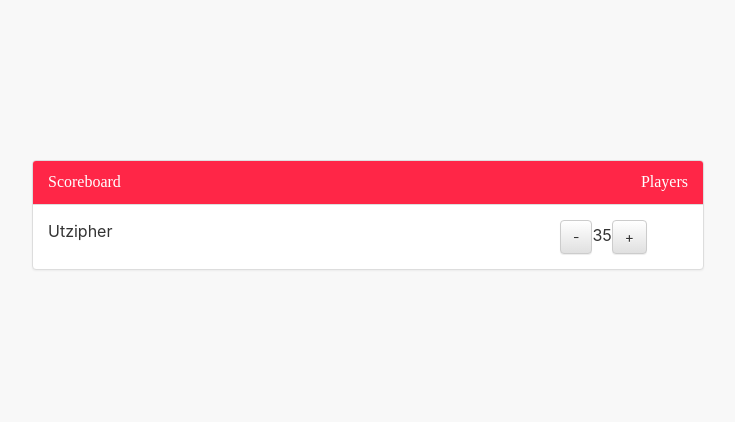
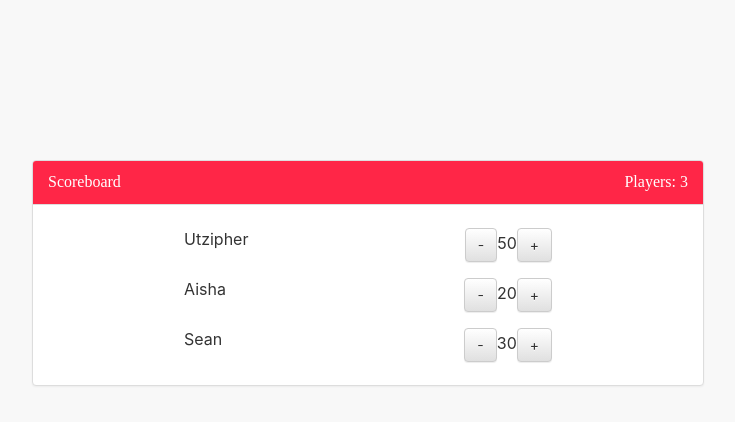
Before and after one commit to jordanutz/Scoreboard, a React (Create React App) app: page / in a window 1280 px wide. Shown: the top 422 px of the page, without its empty margins (272-1007 px from the left). Built offline with nearby package versions, Linux system fonts and the light colour scheme.

Commit message:
Completed components and passed props.

```diff
--- a/src/App.js
+++ b/src/App.js
@@ -1,13 +1,17 @@
 import React, { Component } from 'react';
 import './App.css';
 import Header from './components/Header/Header';
-import Players from './components/Players/Players';
 
 class App extends Component {
   render() {
     return (
       <div>
-        <Players />
+
+        <Header
+          title="Scoreboard"
+          totalPlayers={3}
+          />
+
       </div>
     )
   }
--- /dev/null
+++ b/src/components/Counter/Counter.js
@@ -0,0 +1,15 @@
+import React, {Component} from 'react';
+import {Button} from 'react-bootstrap';
+
+const Counter = (props) => {
+  console.log(props)
+  return (
+    <div className="counter">
+      <Button className="decrement-button"> - </Button>
+      <span className="player-score">{props.score}</span>
+      <Button className="increment-button"> + </Button>
+    </div>
+  )
+}
+
+export default Counter;
--- a/src/components/Header/Header.css
+++ b/src/components/Header/Header.css
@@ -0,0 +1,33 @@
+.players-container {
+  width: 100%;
+  height: auto;
+  display: flex;
+  justify-content: center;
+}
+
+.panel-container {
+  width: 70%;
+}
+
+.panel-default > .panel-heading {
+  background: #FF2647;
+  color: white;
+  font-family: campjustice;
+  display: flex;
+  justify-content: space-between;
+}
+
+.player-profile {
+  display: flex;
+  justify-content: space-between;
+  width: 100%
+}
+
+.player {
+  width: 60%;
+  height: auto;
+}
+
+.counter {
+  height: auto;
+}
--- a/src/components/Header/Header.js
+++ b/src/components/Header/Header.js
@@ -1,26 +1,25 @@
-import React from 'react'
-import './Header.css'
-import { Navbar, Nav, NavItem, NavDropdown, MenuItem } from 'react-bootstrap';
+import React from 'react';
+import './Header.css';
+import Players from '../Players/Players';
+import {Panel, Button} from 'react-bootstrap';
 
-const Header = () => {
+const Header = (props) => {
+  console.log(props)
   return (
-    <div>
-
-      <Navbar>
-        <Navbar.Header>
-          <Navbar.Brand>
-            <h1>Utzipher</h1>
-          </Navbar.Brand>
-        </Navbar.Header>
-        <Nav>
-
-        </Nav>
-      </Navbar>
-
-
-
-
-
+    <div className="players-container">
+      <Panel className="panel-container">
+        <Panel.Heading>
+          <div>{props.title}</div>
+          <div>Players: {props.totalPlayers}</div>
+        </Panel.Heading>
+        <Panel.Body className="player-profile">
+          <div className="player">
+            <Players name="Utzipher" score={50}/>
+            <Players name="Aisha" score={20}/>
+            <Players name="Sean" score={30}/>
+          </div>
+        </Panel.Body>
+      </Panel>
     </div>
   )
 }
--- a/src/components/Players/Players.css
+++ b/src/components/Players/Players.css
@@ -1,33 +1,5 @@
-.players-container {
-  width: 100%;
-  height: auto;
-  display: flex;
-  justify-content: center;
-}
-
-.panel-container {
-  width: 70%;
-}
-
-.panel-default > .panel-heading {
-  background: #FF2647;
-  color: white;
-  font-family: campjustice;
+.player-container  {
   display: flex;
   justify-content: space-between;
+  padding: .5em;
 }
-
-.player-profile {
-  display: flex;
-  justify-content: space-between;
-}
-
-.player {
-  width: 80%;
-  height: auto;
-}
-
-.counter {
-  width: 20%;
-  height: auto;
-}
--- a/src/components/Players/Players.js
+++ b/src/components/Players/Players.js
@@ -1,32 +1,13 @@
-import React, {Component} from 'react';
-import './Players.css';
-import {Panel, Button} from 'react-bootstrap';
+import React from 'react';
+import Counter from '../Counter/Counter';
+import './Players.css'
 
-class Players extends Component {
-  render () {
-    return (
-      <div className="players-container">
-        <Panel className="panel-container">
-          <Panel.Heading>
-            <div>Scoreboard</div>
-            <div>Players</div>
-          </Panel.Heading>
-          <Panel.Body className="player-profile">
-            <div className="player">
-              <span className="player-name">Utzipher</span>
-            </div>
-
-            <div className="counter">
-              <Button className="decrement-button"> - </Button>
-              <span className="player-score">35</span>
-              <Button className="increment-button"> + </Button>
-            </div>
-
-            </Panel.Body>
-        </Panel>
-      </div>
-    )
-  }
+const Players = (props) => {
+  return (
+    <div className="player-container">
+      <span className="player-name">{props.name}</span>
+      <Counter score={props.score}/>
+    </div>
+  )
 }
-
 export default Players;
```
Also changed, not shown: src/components/Counter/Counter.css (added).
